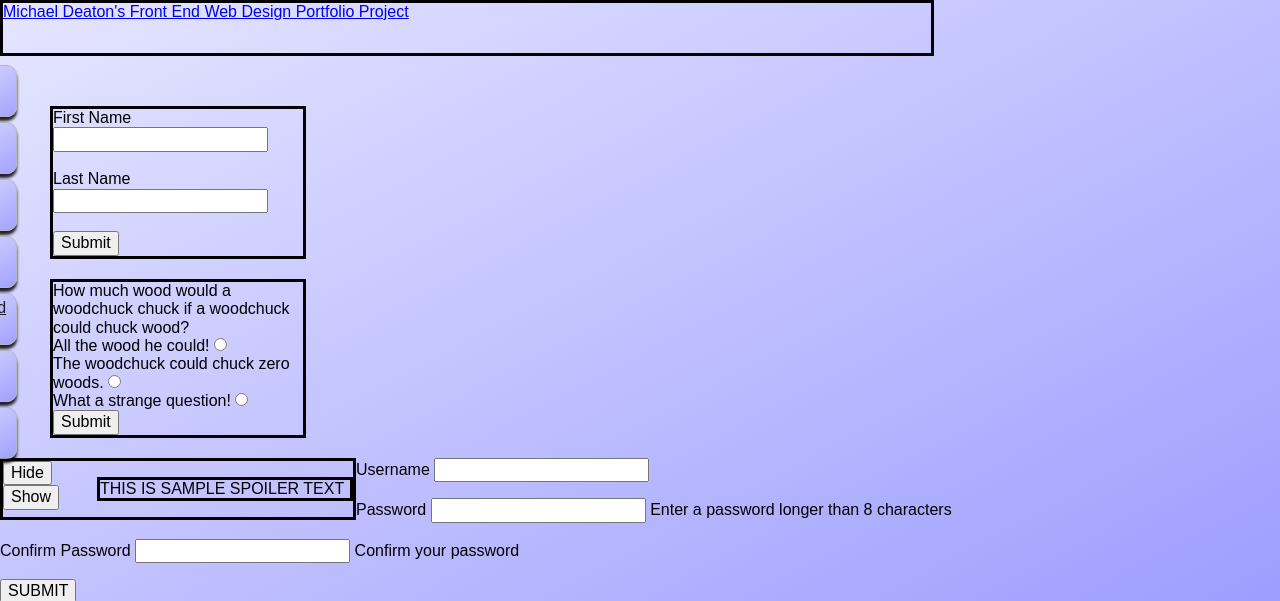
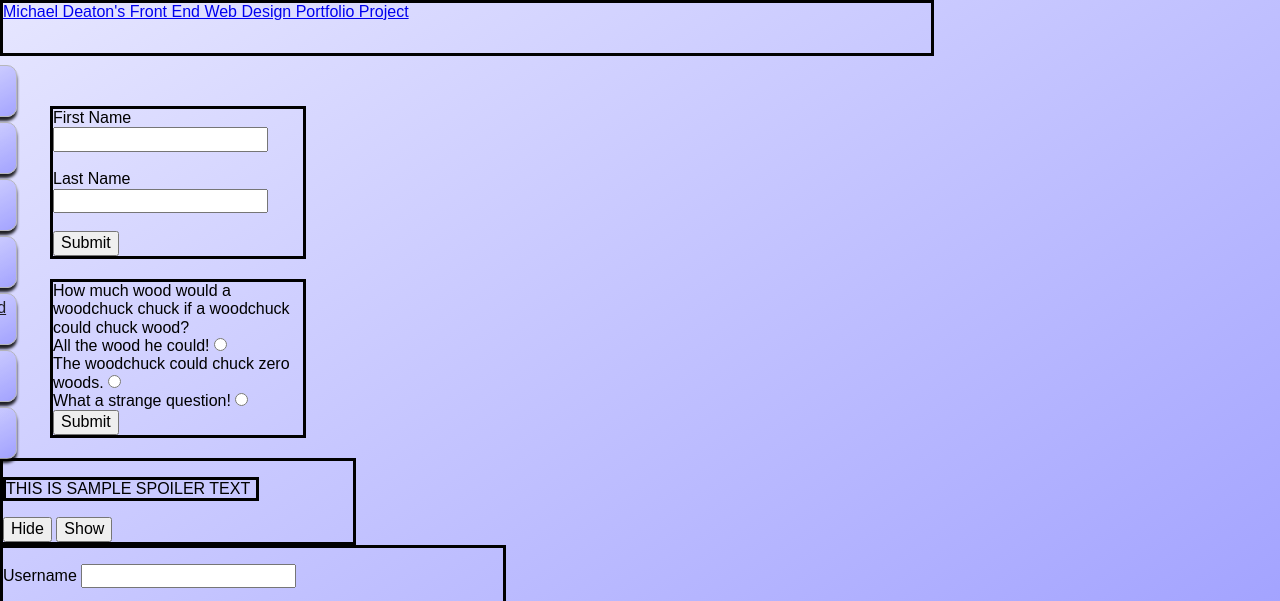
Before and after one commit to mrdeaton123/Code_Louisville_Project, a plain HTML site: page New Project Master/index.html in a window 1280 px wide. Shown: the top 601 px of the page. Drawn offline with Linux system fonts and the light colour scheme.

Commit message:
Progress on site

```diff
--- a/New Project Master/css/styles.css
+++ b/New Project Master/css/styles.css
@@ -88,14 +88,17 @@ li a:link {
 
   #spoiler {
     border-style: solid;
-    float: left;
     width: 350px;
   }
 
   .spoiler {
     border-style: solid;
     width: 250px;
-    float: right;
+  }
+
+  #passbox {
+    border-style: solid;
+    width: 500px;
   }
 /* end basic body styling section */
 
```
